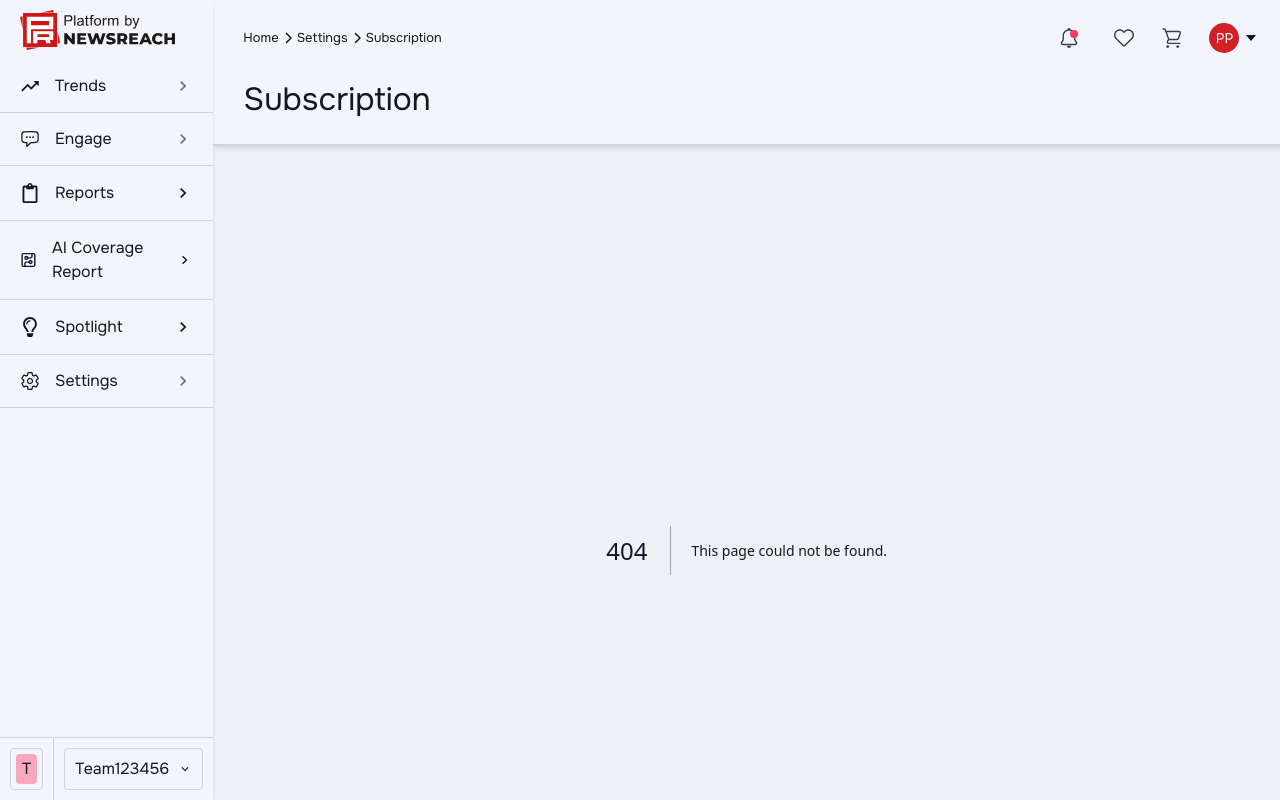
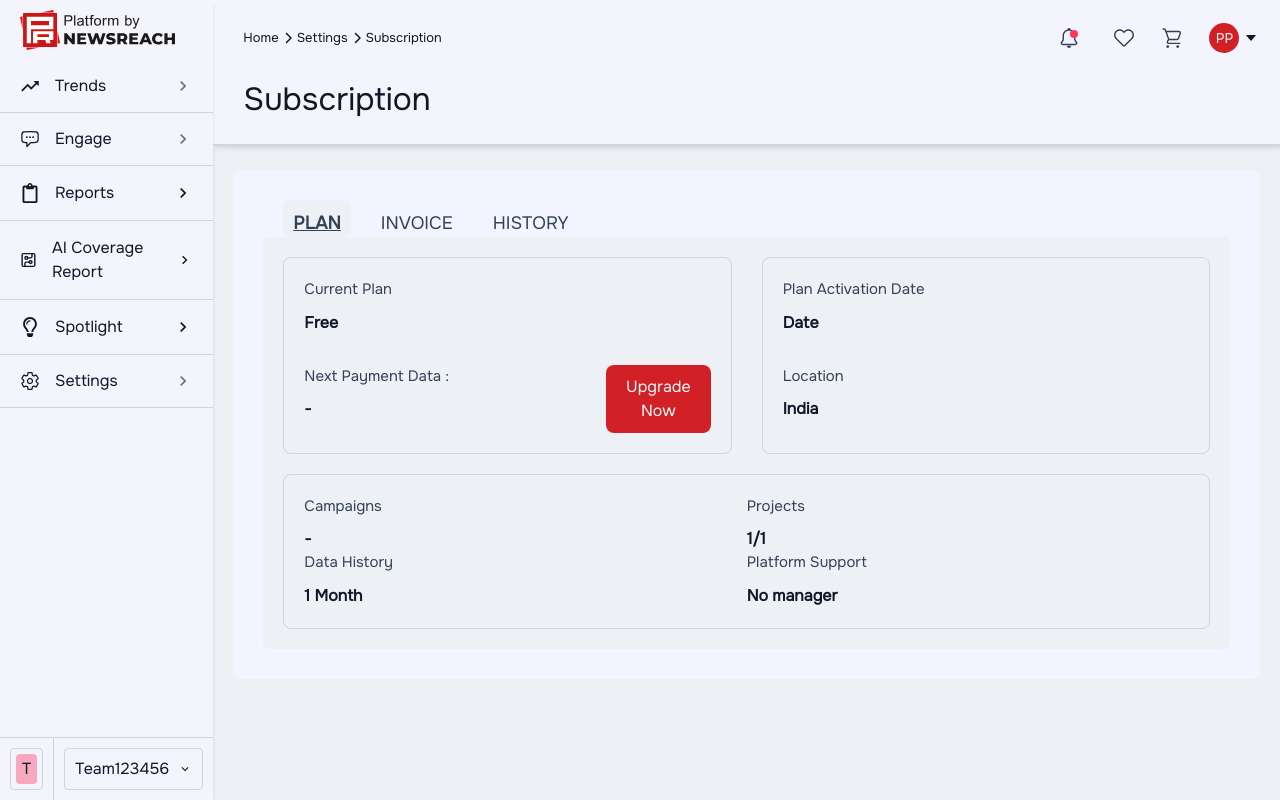
Before and after one commit to Punnooze/newsreach, a Next.js app: page /settings/subscription in a window 1280 px wide. Before the commit this address had no page. Built offline with nearby package versions, Linux system fonts and the light colour scheme.

Commit message:
general info and subscription pages

```diff
--- a/app/page.tsx
+++ b/app/page.tsx
@@ -12,7 +12,7 @@ export default function Home() {
   return (
     <div className=" flex flex-col items-center justify-center">
       <LottieComp />
-      <div className="absolute bottom-[100px] lg:bottom-[50px] flex flex-col justify-center items-center">
+      <div className="absolute bottom-[200px] lg:bottom-[50px] flex flex-col justify-center items-center">
         <h2>View your data!</h2>
         <button
           onClick={() => router.push('/trends/online-news/overview')}
--- a/app/settings/general-info/page.tsx
+++ b/app/settings/general-info/page.tsx
@@ -1,9 +1,49 @@
-import React from 'react';
-
+import { MdFileUpload } from 'react-icons/md';
 export default function Page() {
   return (
-    <div className="w-full h-full p-[20px] flex flex-col gap-[20px] ">
-      GENERAL INFO
+    <div className="w-full h-full p-[20px] ">
+      <div className="p-[30px] w-full h-full bg-fe2 rounded-lg">
+        <div className="flex flex-col bg-lightGrey rounded-lg p-[20px] ">
+          <div className="w-[60px] h-[60px] bg-radical/30 flex items-center justify-center rounded-lg  mb-[20px]">
+            <h5 className="text-contentPrimary">T</h5>
+          </div>
+          <div>
+            <button className="flex items-center bg-red p-[10px] rounded-md text-disabled">
+              <MdFileUpload className="text-[18px] mr-[15px]" />
+              <p>Upload Logo</p>
+            </button>
+          </div>
+        </div>
+        <div className="mt-[30px] ">
+          <div className="mb-[20px] bg-lightGrey rounded-lg p-[20px]">
+            <p className="text-pS text-contentSecondary">Workspace</p>
+            <input
+              type="text"
+              value="Team123456"
+              placeholder="Enter Workspace Name..."
+              className="w-[250px] p-[10px] rounded-md bg-fe border border-borderGrey "
+            />
+          </div>
+          <div className="mb-[20px] bg-lightGrey rounded-lg p-[20px]">
+            <p className="text-pS text-contentSecondary">Workspace URL</p>
+            <input
+              type="text"
+              value="Team123456"
+              disabled
+              placeholder="Enter Workspace Name..."
+              className="w-[250px] p-[10px] rounded-md bg-contentLight/60 text-disabled/60 border border-borderGrey "
+            />
+          </div>
+        </div>
+        <div className="bg-lightGrey p-[20px] rounded-lg">
+          <button className="p-[12px] px-[30px] rounded-md bg-red text-disabled mr-[20px]">
+            Save
+          </button>
+          <button className="p-[12px] px-[30px] rounded-md border border-red text-red">
+            Cancel
+          </button>
+        </div>
+      </div>
     </div>
   );
 }
--- /dev/null
+++ b/app/settings/subscription/page.tsx
@@ -0,0 +1,136 @@
+'use client';
+import { useState } from 'react';
+
+function page() {
+  const [state, setState] = useState('plan');
+  return (
+    <div className="w-full h-full p-[20px] ">
+      <div className="p-[30px] w-full h-full bg-fe2 rounded-lg flex flex-col">
+        <div className="flex pl-[20px] ">
+          <button
+            onClick={() => setState('plan')}
+            className={`text-contentSecondary text-pL mr-[10px] md:mr-[20px] p-[10px] pb-0 rounded-md ${
+              state === 'plan' ? 'bg-lightGrey  underline font-bold' : ''
+            }`}
+          >
+            PLAN
+          </button>
+          <button
+            onClick={() => setState('invoice')}
+            className={`text-contentSecondary  text-pL mr-[10px] md:mr-[20px] p-[10px] pb-0 rounded-md ${
+              state === 'invoice' ? 'bg-lightGrey  underline font-bold' : ''
+            }`}
+          >
+            INVOICE
+          </button>
+          <button
+            onClick={() => setState('history')}
+            className={`text-contentSecondary  text-pL mr-[10px] md:mr-[20px] p-[10px] pb-0 rounded-md ${
+              state === 'history' ? 'bg-lightGrey  underline font-bold' : ''
+            }`}
+          >
+            HISTORY
+          </button>
+        </div>
+        {state === 'plan' ? (
+          <div className="bg-lightGrey p-[20px] rounded-md">
+            <div className="w-full grid md:grid-cols-2 gap-[30px]">
+              <div className="border border-borderGrey p-[20px] rounded-lg">
+                <p className="text-contentSecondary text-[15px] mb-[10px]">
+                  Current Plan
+                </p>
+                <p className="font-semibold mb-[30px]">Free</p>
+
+                <div className="flex justify-between">
+                  <div className='mr-[20px]'>
+                    <p className="text-contentSecondary text-[15px] mb-[10px]">
+                      Next Payment Data :
+                    </p>
+                    <p className="font-semibold">-</p>
+                  </div>
+                  <button className="p-[10px] bg-red md:px-[20px] text-disabled rounded-lg">
+                    Upgrade <span className="hidden md:block">Now</span>
+                  </button>
+                </div>
+              </div>
+              <div className="border border-borderGrey p-[20px] rounded-lg">
+                <div>
+                  <p className="text-contentSecondary text-[15px] mb-[10px]">
+                    Plan Activation Date
+                  </p>
+                  <p className="font-semibold mb-[30px]">Date</p>
+                </div>
+                <div>
+                  <p className="text-contentSecondary text-[15px] mb-[10px]">
+                    Location
+                  </p>
+                  <p className="font-semibold">India</p>
+                </div>
+              </div>
+            </div>
+            <div className="w-full grid grid-cols-2 mt-[20px] p-[20px] border border-borderGrey rounded-lg">
+              <div>
+                <div>
+                  <p className="text-contentSecondary text-[15px] mb-[10px]">
+                    Campaigns
+                  </p>
+                  <p className="font-semibold">-</p>
+                </div>
+                <div>
+                  <p className="text-contentSecondary text-[15px] mb-[10px]">
+                    Data History
+                  </p>
+                  <p className="font-semibold">1 Month</p>
+                </div>
+              </div>
+              <div>
+                <div>
+                  <p className="text-contentSecondary text-[15px] mb-[10px]">
+                    Projects
+                  </p>
+                  <p className="font-semibold">1/1</p>
+                </div>
+                <div>
+                  <p className="text-contentSecondary text-[15px] mb-[10px]">
+                    Platform Support
+                  </p>
+                  <p className="font-semibold">No manager</p>
+                </div>
+              </div>
+            </div>
+          </div>
+        ) : state === 'invoice' ? (
+          <div className="bg-lightGrey p-[20px] rounded-md">
+            <div className="mb-[30px]">
+              <p className="font-semibold text-pL mb-[10px] text-contentSecondary">
+                PENDING INVOICE
+              </p>
+              <div className="bg-borderGrey h-[1px] w-full mb-[20px] " />
+              <p className="text-secondary-foreground text-[15px]">
+                You have no pending Invoice...
+              </p>
+            </div>
+            <div className="min-h-[200px]">
+              <p className="font-semibold text-pL mb-[10px] text-contentSecondary">
+                PAST INVOICE
+              </p>
+              <div className="bg-borderGrey h-[1px] w-full mb-[20px] " />
+              <p className="text-secondary-foreground text-[15px]">
+                You have no past Invoice...
+              </p>
+            </div>
+          </div>
+        ) : (
+          <div className="bg-lightGrey p-[20px] rounded-md min-h-[400px]">
+            <p className="text-pL font-semibold text-contentSecondary mb-[10px]">
+              YOUR SUBSCRIPTION HISTORY
+            </p>
+            <div className="bg-borderGrey h-[1px] w-full mb-[20px] " />
+          </div>
+        )}
+      </div>
+    </div>
+  );
+}
+
+export default page;
--- a/components/Disabled.tsx
+++ b/components/Disabled.tsx
@@ -1,12 +1,18 @@
+'use client';
+import { useRouter } from 'next/navigation';
 import { CiLock } from 'react-icons/ci';
 export default function Disabled() {
+  const router = useRouter();
   return (
     <div className="absolute h-full w-full left-0 top-0 bg-fe2/70 p-[20px] flex items-center justify-center">
-      <div className=" p-[100px] rounded-md  shadow-sm flex  flex-col justify-center items-center">
+      <div className=" md:p-[50px] lg:p-[100px] rounded-md  shadow-sm flex  flex-col justify-center items-center">
         <CiLock className="text-[48px] text-red " />
         <p className="text-[24px] mt-[20px]">Upgrade to view this page</p>
         <p>Get detailed insights</p>
-        <button className="bg-red px-[10px] p-[5px] rounded-md mt-[25px] text-white">
+        <button
+          onClick={() => router.push('/settings/subscription')}
+          className="bg-red px-[10px] p-[5px] rounded-md mt-[25px] text-white"
+        >
           Upgrade Now
         </button>
       </div>
--- a/components/SidebarAccordion.tsx
+++ b/components/SidebarAccordion.tsx
@@ -228,7 +228,10 @@ export default function SidebarAccordion() {
             <IoInformationCircleOutline className="mr-[10px] h-[17px] w-[17px]" />
             Company Info
           </div>
-          <div className="flex items-center  py-[12px] lg:py-[15px] hover:bg-lightGrey px-[20px] cursor-pointer">
+          <div
+            onClick={() => router.push('/settings/subscription')}
+            className="flex items-center  py-[12px] lg:py-[15px] hover:bg-lightGrey px-[20px] cursor-pointer"
+          >
             <MdOutlineStackedBarChart className="mr-[10px] h-[17px] w-[17px]" />
             Subscription
           </div>
--- a/components/TopBar.tsx
+++ b/components/TopBar.tsx
@@ -100,49 +100,6 @@ export default function TopBar() {
           alt="logo"
           className="cursor-pointer hidden md:block"
         />
-        {pathList.includes(correctedPaths[correctedPaths.length - 1]) && (
-          <div className="md:hidden">
-            <Popover open={open} onOpenChange={setOpen}>
-              <PopoverTrigger asChild>
-                <button
-                  aria-expanded={open}
-                  className=" justify-between flex mr-[20px] border border-borderGrey items-center p-[7px] rounded-md text-pS"
-                >
-                  {value
-                    ? projects.find((project) => project.value === value)
-                        ?.label + ' insights'
-                    : 'Select project'}
-                  <ChevronsUpDown className="ml-2 h-4 w-4 shrink-0 opacity-50" />
-                </button>
-              </PopoverTrigger>
-              <PopoverContent className="w-[200px] p-0 bg-disabled">
-                <Command>
-                  <CommandInput placeholder="Search project..." />
-                  <CommandList>
-                    <CommandEmpty>No project found.</CommandEmpty>
-                    <CommandGroup>
-                      {projects.map((project) => (
-                        <CommandItem
-                          key={project.value}
-                          value={project.value}
-                          className="bg-contentDisable/30 text-contentPrimary mt-[5px]"
-                          onSelect={(currentValue) => {
-                            setValue(
-                              currentValue === value ? '' : currentValue
-                            );
-                            setOpen(false);
-                          }}
-                        >
-                          {project.label}
-                        </CommandItem>
-                      ))}
-                    </CommandGroup>
-                  </CommandList>
-                </Command>
-              </PopoverContent>
-            </Popover>
-          </div>
-        )}
         <div className="flex gap-[10px]">
           <div className="flex items-center relative hover:bg-red/20 p-[7px] px-[10px] rounded-full">
             <Image
```
